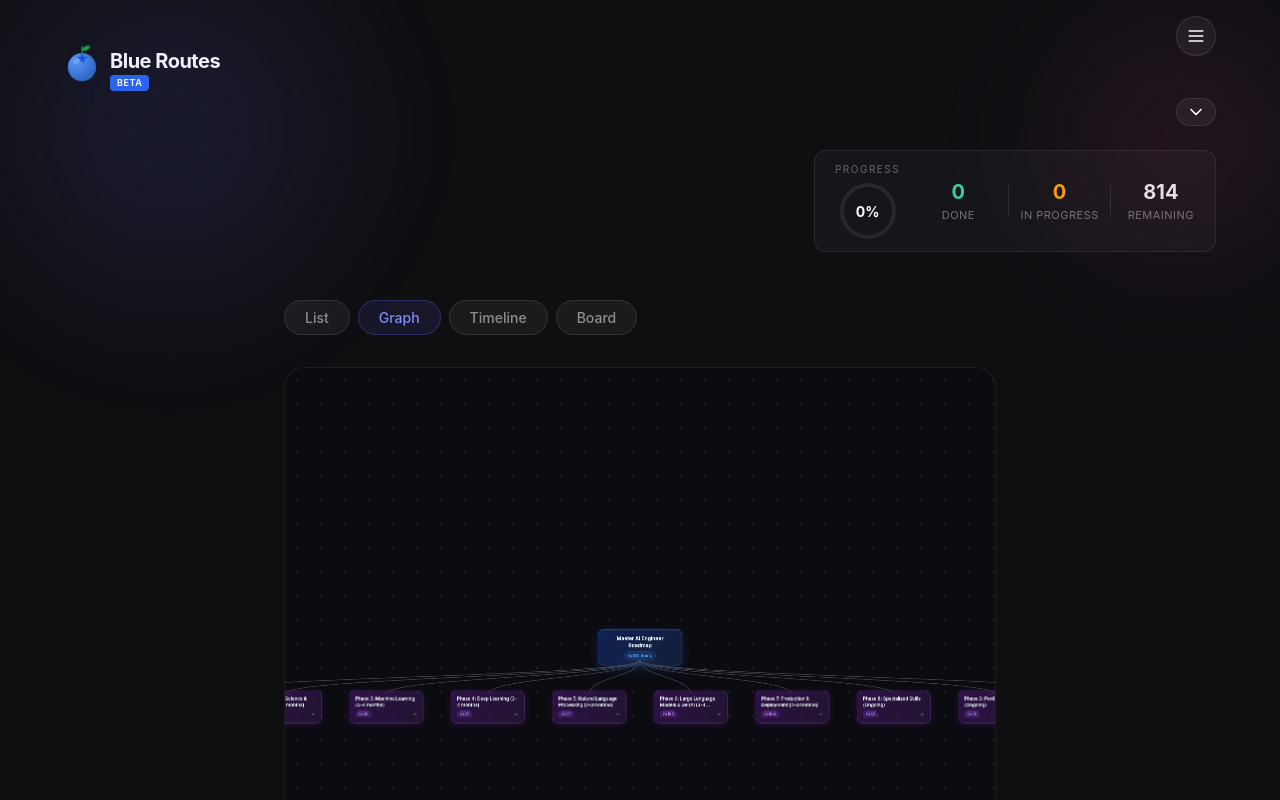
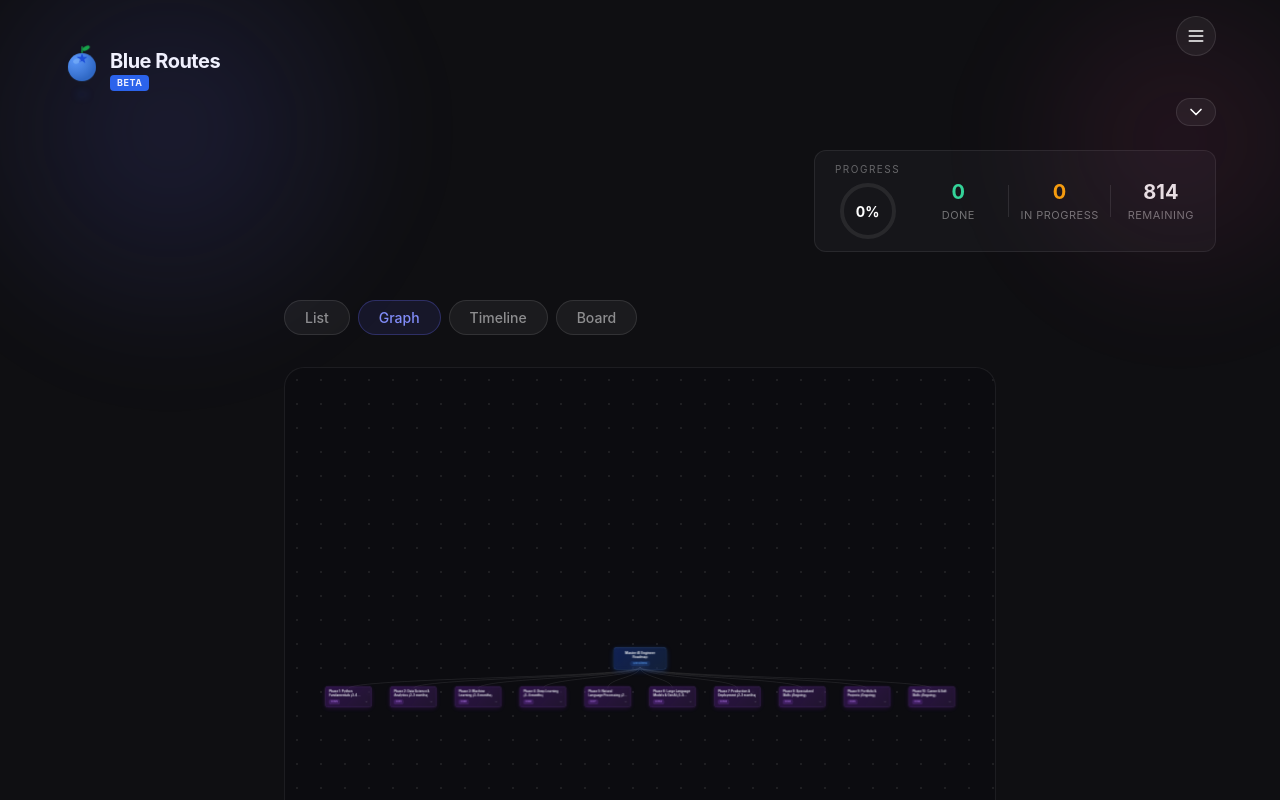
Before and after one commit to mushfiq-faiyaz/RoaFy, a React (Vite) app: page / in a window 1280 px wide. Both pictures are taken after a click on the button "Graph". Shown: the top 800 px of the page. Built offline with nearby package versions, Linux system fonts and the light colour scheme.

Commit message:
someupdate in graph view

```diff
--- a/src/components/GraphView.css
+++ b/src/components/GraphView.css
@@ -102,19 +102,19 @@
 
 /* 1. Root Node */
 .node-root {
-  width: 240px;
+  width: 260px;
   background: linear-gradient(135deg, rgba(29, 78, 216, 0.35) 0%, rgba(59, 130, 246, 0.18) 100%);
   backdrop-filter: blur(12px);
   border: 1.5px solid rgba(96, 165, 250, 0.45);
   border-radius: 16px;
-  padding: 16px 18px;
+  padding: 16px 20px;
   box-shadow: 0 8px 32px rgba(37, 99, 235, 0.25), inset 0 1px 0 rgba(255, 255, 255, 0.15);
   text-align: center;
 }
 
 .node-root-title {
   color: #f8fafc;
-  font-size: 15px;
+  font-size: 16.5px;
   font-weight: 700;
   margin: 0 0 6px 0;
   line-height: 1.35;
@@ -126,24 +126,24 @@
 }
 
 .node-root-progress {
-  font-size: 12px;
+  font-size: 12.5px;
   font-weight: 600;
   color: #60a5fa;
   background: rgba(59, 130, 246, 0.15);
   display: inline-block;
-  padding: 3px 10px;
+  padding: 4px 12px;
   border-radius: 12px;
   border: 1px solid rgba(96, 165, 250, 0.2);
 }
 
 /* 2. Phase Node */
 .node-phase {
-  width: 210px;
+  width: 230px;
   background: linear-gradient(135deg, rgba(126, 34, 206, 0.3) 0%, rgba(168, 85, 247, 0.14) 100%);
   backdrop-filter: blur(10px);
   border: 1.5px solid rgba(192, 132, 252, 0.35);
-  border-radius: 14px;
-  padding: 14px 16px;
+  border-radius: 15px;
+  padding: 14px 18px;
   box-shadow: 0 6px 24px rgba(126, 34, 206, 0.2);
 }
 
@@ -154,10 +154,10 @@
 
 .node-phase-title {
   color: #f1f5f9;
-  font-size: 13.5px;
-  font-weight: 600;
+  font-size: 15.5px;
+  font-weight: 700;
   margin: 0 0 8px 0;
-  line-height: 1.3;
+  line-height: 1.35;
   display: -webkit-box;
   -webkit-line-clamp: 2;
   -webkit-box-orient: vertical;
@@ -171,11 +171,11 @@
 }
 
 .node-phase-badge {
-  font-size: 11.5px;
+  font-size: 12px;
   font-weight: 600;
   color: #c084fc;
   background: rgba(168, 85, 247, 0.16);
-  padding: 2px 8px;
+  padding: 3px 10px;
   border-radius: 10px;
   border: 1px solid rgba(192, 132, 252, 0.25);
 }
@@ -189,12 +189,12 @@
 
 /* 3. Section Node */
 .node-section {
-  width: 170px;
+  width: 195px;
   background: rgba(20, 20, 26, 0.88);
   backdrop-filter: blur(8px);
   border: 1px solid rgba(255, 255, 255, 0.12);
-  border-radius: 12px;
-  padding: 10px 14px;
+  border-radius: 14px;
+  padding: 13px 16px;
   box-shadow: 0 4px 16px rgba(0, 0, 0, 0.4);
 }
 
@@ -205,9 +205,9 @@
 
 .node-section-title {
   color: #cbd5e1;
-  font-size: 12.5px;
-  font-weight: 500;
-  line-height: 1.3;
+  font-size: 14.5px;
+  font-weight: 600;
+  line-height: 1.35;
   display: -webkit-box;
   -webkit-line-clamp: 2;
   -webkit-box-orient: vertical;
@@ -466,63 +466,129 @@
 }
 
 /* ==========================================================================
-   Vivid Theme (roadmap.sh-inspired colorful style)
+   Vivid Theme (macOS-style modern light aesthetic)
    ========================================================================== */
+
+/* Canvas Wrapper in Vivid Mode */
+.graph-view-wrapper.vivid-view {
+  background: #f8fafc;
+  border-color: rgba(0, 0, 0, 0.06);
+  box-shadow: inset 0 0 40px rgba(0, 0, 0, 0.02);
+}
+
+/* Background Grid Pattern in Vivid Mode */
+.vivid-view .graph-bg-grid {
+  background-image: radial-gradient(rgba(15, 23, 42, 0.07) 1.2px, transparent 1.2px);
+  background-size: 24px 24px;
+}
 
 /* Connectors in Vivid Mode */
 .graph-connector-line.is-vivid {
-  stroke: rgba(148, 163, 184, 0.35);
-  stroke-width: 2px;
+  stroke: #94a3b8;
+  stroke-width: 1.75px;
+  opacity: 0.55;
+}
+
+/* Floating Controls Toolbar in Vivid Mode */
+.vivid-view .graph-controls {
+  flex-direction: row;
+  background: rgba(255, 255, 255, 0.9);
+  backdrop-filter: blur(16px);
+  -webkit-backdrop-filter: blur(16px);
+  border: 1px solid rgba(0, 0, 0, 0.08);
+  border-radius: 99px;
+  padding: 4px;
+  gap: 4px;
+  box-shadow: 0 8px 24px rgba(0, 0, 0, 0.08), 0 2px 6px rgba(0, 0, 0, 0.04);
+}
+
+.vivid-view .graph-control-btn {
+  width: 36px;
+  height: 36px;
+  border-radius: 50%;
+  background: transparent;
+  border: none;
+  color: #334155;
+  box-shadow: none;
+  transition: all 0.18s cubic-bezier(0.16, 1, 0.3, 1);
+}
+
+.vivid-view .graph-control-btn:hover {
+  background: rgba(99, 102, 241, 0.12);
+  color: #4f46e5;
+  transform: scale(1.08);
+}
+
+/* Left Accent Bar for Vivid Nodes */
+.node-vivid-accent-bar {
+  position: absolute;
+  top: 0;
+  left: 0;
+  bottom: 0;
+  width: 4.5px;
+  border-top-left-radius: 15px;
+  border-bottom-left-radius: 15px;
 }
 
 /* Root Node in Vivid Mode */
 .node-root.is-vivid {
-  width: 250px;
-  background: #12131a;
-  background-image: linear-gradient(135deg, rgba(129, 140, 248, 0.14) 0%, rgba(18, 19, 26, 0.95) 100%);
-  border: 2.5px solid #818cf8;
+  width: 260px;
+  background: #ffffff;
+  border: 1px solid rgba(0, 0, 0, 0.08);
   border-radius: 16px;
-  padding: 14px 18px;
-  box-shadow: 0 8px 28px rgba(99, 102, 241, 0.25), inset 0 1px 0 rgba(255, 255, 255, 0.1);
+  padding: 16px 20px 16px 24px;
+  box-shadow: 0 6px 20px rgba(0, 0, 0, 0.06), 0 1px 4px rgba(0, 0, 0, 0.03);
+  transition: transform 0.2s cubic-bezier(0.16, 1, 0.3, 1), box-shadow 0.2s ease;
+}
+
+.node-root.is-vivid:hover {
+  box-shadow: 0 10px 28px rgba(0, 0, 0, 0.1), 0 2px 8px rgba(99, 102, 241, 0.12);
+  transform: translate(-50%, -52%) scale(1.02);
 }
 
 .node-root.is-vivid .node-root-title {
-  font-size: 16px;
-  font-weight: 700;
+  font-size: 16.5px;
+  font-weight: 600;
   line-height: 1.35;
-  color: #f8fafc;
+  color: #0f172a;
 }
 
 .node-root.is-vivid .node-root-progress {
-  font-size: 12px;
+  font-size: 12.5px;
   font-weight: 600;
-  color: #a5b4fc;
-  background: rgba(99, 102, 241, 0.16);
-  padding: 3px 12px;
-  border-radius: 12px;
-  border: 1px solid rgba(129, 140, 248, 0.25);
-  margin-top: 2px;
+  color: #4338ca;
+  background: #e0e7ff;
+  padding: 4px 12px;
+  border-radius: 99px;
+  border: none;
+  margin-top: 4px;
 }
 
 /* Phase Node in Vivid Mode */
 .node-phase.is-vivid {
-  width: 215px;
-  border-width: 2.5px;
-  border-style: solid;
+  width: 230px;
+  min-width: 200px;
+  background: #ffffff;
+  border: 1px solid rgba(0, 0, 0, 0.08);
   border-radius: 15px;
-  padding: 13px 16px;
-  box-shadow: 0 6px 20px rgba(0, 0, 0, 0.45);
-  backdrop-filter: blur(10px);
+  padding: 14px 18px 14px 22px;
+  box-shadow: 0 5px 18px rgba(0, 0, 0, 0.06), 0 1px 3px rgba(0, 0, 0, 0.03);
+  transition: transform 0.2s cubic-bezier(0.16, 1, 0.3, 1), box-shadow 0.2s ease;
+}
+
+.node-phase.is-vivid:hover {
+  box-shadow: 0 9px 26px rgba(0, 0, 0, 0.1), 0 2px 6px rgba(0, 0, 0, 0.04);
+  transform: translate(-50%, -52%) scale(1.02);
 }
 
 .node-phase.is-vivid.is-expanded {
-  box-shadow: 0 8px 28px rgba(0, 0, 0, 0.6);
+  box-shadow: 0 6px 20px rgba(0, 0, 0, 0.08);
 }
 
 .node-phase.is-vivid .node-phase-title {
   font-size: 16px;
-  font-weight: 700;
-  color: #ffffff;
+  font-weight: 600;
+  color: #0f172a;
   line-height: 1.35;
   margin-bottom: 10px;
 }
@@ -531,51 +597,90 @@
   font-size: 12px;
   font-weight: 600;
   padding: 3px 10px;
-  border-radius: 10px;
-  border-width: 1px;
-  border-style: solid;
+  border-radius: 99px;
+  border: none;
+}
+
+.node-phase.is-vivid .node-phase-toggle {
+  color: #475569;
 }
 
 /* Section Node in Vivid Mode */
 .node-section.is-vivid {
-  width: 175px;
-  border-width: 2.5px;
-  border-style: solid;
+  width: 195px;
+  min-width: 160px;
+  background: #ffffff;
+  border: 1px solid rgba(0, 0, 0, 0.08);
   border-radius: 15px;
-  padding: 12px 16px;
-  box-shadow: 0 6px 18px rgba(0, 0, 0, 0.45);
-  backdrop-filter: blur(8px);
+  padding: 13px 16px 13px 20px;
+  box-shadow: 0 4px 14px rgba(0, 0, 0, 0.05), 0 1px 3px rgba(0, 0, 0, 0.02);
+  transition: transform 0.2s cubic-bezier(0.16, 1, 0.3, 1), box-shadow 0.2s ease;
+}
+
+.node-section.is-vivid:hover {
+  box-shadow: 0 8px 22px rgba(0, 0, 0, 0.09), 0 2px 6px rgba(0, 0, 0, 0.03);
+  transform: translate(-50%, -52%) scale(1.02);
 }
 
 .node-section.is-vivid .node-section-title {
-  font-size: 15px;
-  font-weight: 700;
-  color: #f1f5f9;
+  font-size: 14.5px;
+  font-weight: 600;
+  color: #1e293b;
   line-height: 1.35;
 }
 
 @media (max-width: 768px) {
-  .node-root.is-vivid {
-    width: 210px;
+  .node-root {
+    width: 230px;
+    padding: 14px 16px;
+  }
+
+  .node-root-title {
+    font-size: 15px;
+  }
+
+  .node-phase {
+    width: 200px;
     padding: 12px 14px;
   }
+
+  .node-phase-title {
+    font-size: 14.5px;
+  }
+
+  .node-section {
+    width: 170px;
+    padding: 11px 13px;
+  }
+
+  .node-section-title {
+    font-size: 13.5px;
+  }
+
+  .node-root.is-vivid {
+    width: 230px;
+    padding: 14px 16px;
+  }
+
   .node-root.is-vivid .node-root-title {
     font-size: 15px;
   }
 
   .node-phase.is-vivid {
-    width: 185px;
-    padding: 11px 13px;
+    width: 200px;
+    padding: 12px 14px;
   }
+
   .node-phase.is-vivid .node-phase-title {
-    font-size: 15px;
+    font-size: 14.5px;
   }
 
   .node-section.is-vivid {
-    width: 155px;
-    padding: 10px 12px;
+    width: 170px;
+    padding: 11px 13px;
   }
+
   .node-section.is-vivid .node-section-title {
-    font-size: 14px;
+    font-size: 13.5px;
   }
 }
--- a/src/components/GraphView.jsx
+++ b/src/components/GraphView.jsx
@@ -3,12 +3,12 @@ import { Plus, Minus, Maximize2, Check, ChevronDown, ChevronUp, ArrowRight, X, G
 import './GraphView.css';
 
 const VIVID_PALETTE = [
-  { border: '#eab308', tintBg: 'rgba(234, 179, 8, 0.09)', textAccent: '#fde047' }, // Yellow
-  { border: '#3b82f6', tintBg: 'rgba(59, 130, 246, 0.09)', textAccent: '#93c5fd' }, // Blue
-  { border: '#f97316', tintBg: 'rgba(249, 115, 22, 0.09)', textAccent: '#fdba74' }, // Orange
-  { border: '#14b8a6', tintBg: 'rgba(20, 184, 166, 0.09)', textAccent: '#5eead4' }, // Teal
-  { border: '#ec4899', tintBg: 'rgba(236, 72, 153, 0.09)', textAccent: '#f472b6' }, // Pink
-  { border: '#a855f7', tintBg: 'rgba(168, 85, 247, 0.09)', textAccent: '#c084fc' }  // Purple
+  { border: '#d97706', borderMuted: '#fcd34d', textAccent: '#b45309', badgeBg: '#fef3c7' }, // Gold/Yellow
+  { border: '#2563eb', borderMuted: '#93c5fd', textAccent: '#1d4ed8', badgeBg: '#dbeafe' }, // Blue
+  { border: '#ea580c', borderMuted: '#fdba74', textAccent: '#c2410c', badgeBg: '#ffedd5' }, // Orange
+  { border: '#0d9488', borderMuted: '#5eead4', textAccent: '#0f766e', badgeBg: '#ccfbf1' }, // Teal
+  { border: '#db2777', borderMuted: '#f472b6', textAccent: '#be185d', badgeBg: '#fce7f3' }, // Pink
+  { border: '#9333ea', borderMuted: '#c084fc', textAccent: '#7e22ce', badgeBg: '#f3e8ff' }  // Purple
 ];
 
 const GraphView = ({ roadmap, progress, onSwitchToList }) => {
@@ -143,19 +143,97 @@ const GraphView = ({ roadmap, progress, onSwitchToList }) => {
       isCompleted: rootTotal > 0 && rootDone === rootTotal
     };
 
-    // Calculate node coordinates (top-down tree layout)
-    const ROOT_Y = 70;
-    const PHASE_Y = 240;
-    const SECTION_Y = 410;
+    const isHorizontal = (roadmap?.graphLayout || 'vertical') === 'horizontal';
 
-    const SEC_SPACING = 210;
-    const PHASE_MIN_WIDTH = 250;
-    const GAP_BETWEEN_PHASES = 40;
-
-    let currentX = 0;
     const positionedPhases = [];
     const positionedSections = [];
     const connectors = [];
+
+    let rootX = 0;
+    let rootY = 0;
+
+    if (isHorizontal) {
+      // Horizontal (left-to-right) layout
+      const ROOT_X = 140;
+      const PHASE_X = 460;
+      const SECTION_X = 760;
+
+      const SEC_SPACING_Y = 130;
+      const PHASE_MIN_HEIGHT = 150;
+      const GAP_BETWEEN_PHASES_Y = 40;
+
+      let currentY = 0;
+
+      phases.forEach((phase) => {
+        let branchHeight = PHASE_MIN_HEIGHT;
+        const secCount = phase.sections.length;
+
+        if (phase.isExpanded && secCount > 0) {
+          branchHeight = Math.max(PHASE_MIN_HEIGHT, secCount * SEC_SPACING_Y);
+        }
+
+        const phaseX = PHASE_X;
+        const phaseY = currentY + branchHeight / 2;
+
+        if (phase.isExpanded && secCount > 0) {
+          phase.sections.forEach((sec, j) => {
+            const secX = SECTION_X;
+            const secY = currentY + (j + 0.5) * (branchHeight / secCount);
+
+            positionedSections.push({
+              ...sec,
+              x: secX,
+              y: secY
+            });
+
+            // Connector between Phase and Section (horizontal)
+            connectors.push({
+              id: `conn-${phase.id}-${sec.id}`,
+              x1: phaseX + 115,
+              y1: phaseY,
+              x2: secX - 97,
+              y2: secY,
+              isHorizontal: true
+            });
+          });
+        }
+
+        positionedPhases.push({
+          ...phase,
+          x: phaseX,
+          y: phaseY
+        });
+
+        currentY += branchHeight + GAP_BETWEEN_PHASES_Y;
+      });
+
+      const totalHeight = Math.max(currentY - GAP_BETWEEN_PHASES_Y, 300);
+      rootX = ROOT_X;
+      rootY = totalHeight / 2;
+
+      // Connectors between Root and each Phase (horizontal)
+      positionedPhases.forEach((phase) => {
+        connectors.push({
+          id: `conn-root-${phase.id}`,
+          x1: rootX + 130,
+          y1: rootY,
+          x2: phase.x - 115,
+          y2: phase.y,
+          isHorizontal: true
+        });
+      });
+
+    } else {
+      // Vertical (top-down) layout
+      const ROOT_Y = 80;
+      const PHASE_Y = 270;
+      const SECTION_Y = 460;
+
+      const SEC_SPACING = 240;
+      const PHASE_MIN_WIDTH = 270;
+      const GAP_BETWEEN_PHASES = 50;
+
+      let currentX = 0;
 
       phases.forEach((phase) => {
         let branchWidth = PHASE_MIN_WIDTH;
@@ -179,13 +257,14 @@ const GraphView = ({ roadmap, progress, onSwitchToList }) => {
               y: secY
             });
 
-          // Connector between Phase and Section
+            // Connector between Phase and Section (vertical)
             connectors.push({
               id: `conn-${phase.id}-${sec.id}`,
               x1: phaseX,
-            y1: phaseY + 36,
+              y1: phaseY + 42,
               x2: secX,
-            y2: secY - 28
+              y2: secY - 32,
+              isHorizontal: false
             });
           });
         }
@@ -200,39 +279,51 @@ const GraphView = ({ roadmap, progress, onSwitchToList }) => {
       });
 
       const totalWidth = Math.max(currentX - GAP_BETWEEN_PHASES, 400);
-    const rootX = totalWidth / 2;
-    const rootY = ROOT_Y;
+      rootX = totalWidth / 2;
+      rootY = ROOT_Y;
 
-    // Connectors between Root and each Phase
+      // Connectors between Root and each Phase (vertical)
       positionedPhases.forEach((phase) => {
         connectors.push({
           id: `conn-root-${phase.id}`,
           x1: rootX,
-        y1: rootY + 36,
+          y1: rootY + 45,
           x2: phase.x,
-        y2: phase.y - 36
+          y2: phase.y - 42,
+          isHorizontal: false
         });
       });
-
-    // Compute bounding box for auto-fitting
-    let maxY = PHASE_Y + 40;
-    if (positionedSections.length > 0) {
-      maxY = SECTION_Y + 40;
     }
 
-    const bounds = {
-      minX: 0,
-      maxX: totalWidth,
-      minY: ROOT_Y - 40,
-      maxY
-    };
+    // Compute exact bounding box from all node card extents
+    let minX = Infinity, maxX = -Infinity, minY = Infinity, maxY = -Infinity;
+
+    const allNodesWithDims = [
+      { x: rootX, y: rootY, w: 260, h: 100 },
+      ...positionedPhases.map(p => ({ x: p.x, y: p.y, w: 230, h: 90 })),
+      ...positionedSections.map(s => ({ x: s.x, y: s.y, w: 195, h: 70 }))
+    ];
+
+    allNodesWithDims.forEach(n => {
+      const left = n.x - n.w / 2;
+      const right = n.x + n.w / 2;
+      const top = n.y - n.h / 2;
+      const bottom = n.y + n.h / 2;
+      if (left < minX) minX = left;
+      if (right > maxX) maxX = right;
+      if (top < minY) minY = top;
+      if (bottom > maxY) maxY = bottom;
+    });
+
+    const bounds = { minX, maxX, minY, maxY };
 
     return {
       rootNode: { ...rootNode, x: rootX, y: rootY },
       phases: positionedPhases,
       sections: positionedSections,
       connectors,
-      bounds
+      bounds,
+      isHorizontal
     };
   }, [roadmap, expandedPhases, getPhaseProgress, getSectionProgress, calculateProgress]);
 
@@ -246,14 +337,14 @@ const GraphView = ({ roadmap, progress, onSwitchToList }) => {
     const paddingX = 40;
     const paddingY = 40;
 
-    const graphWidth = (bounds.maxX - bounds.minX) + 260; // account for node width
-    const graphHeight = (bounds.maxY - bounds.minY) + 120; // account for node height
+    const graphWidth = Math.max(bounds.maxX - bounds.minX, 100);
+    const graphHeight = Math.max(bounds.maxY - bounds.minY, 100);
 
     const scaleX = (containerWidth - paddingX * 2) / graphWidth;
     const scaleY = (containerHeight - paddingY * 2) / graphHeight;
     let targetScale = Math.min(scaleX, scaleY);
 
-    targetScale = Math.max(0.35, Math.min(targetScale, 1.15));
+    targetScale = Math.max(0.15, Math.min(targetScale, 1.15));
 
     const centerX = (bounds.minX + bounds.maxX) / 2;
     const centerY = (bounds.minY + bounds.maxY) / 2;
@@ -455,8 +546,14 @@ const GraphView = ({ roadmap, progress, onSwitchToList }) => {
         {/* SVG Connectors Layer */}
         <svg className="graph-svg-connectors">
           {connectors.map(conn => {
+            let pathData;
+            if (conn.isHorizontal) {
+              const midX = (conn.x1 + conn.x2) / 2;
+              pathData = `M ${conn.x1} ${conn.y1} C ${midX} ${conn.y1}, ${midX} ${conn.y2}, ${conn.x2} ${conn.y2}`;
+            } else {
               const midY = (conn.y1 + conn.y2) / 2;
-            const pathData = `M ${conn.x1} ${conn.y1} C ${conn.x1} ${midY}, ${conn.x2} ${midY}, ${conn.x2} ${conn.y2}`;
+              pathData = `M ${conn.x1} ${conn.y1} C ${conn.x1} ${midY}, ${conn.x2} ${midY}, ${conn.x2} ${conn.y2}`;
+            }
             return (
               <path
                 key={conn.id}
@@ -474,6 +571,7 @@ const GraphView = ({ roadmap, progress, onSwitchToList }) => {
             className={`graph-node node-root ${isVivid ? 'is-vivid' : ''}`}
             style={{ left: `${rootNode.x}px`, top: `${rootNode.y}px` }}
           >
+            {isVivid && <span className="node-vivid-accent-bar" style={{ backgroundColor: '#6366f1' }} />}
             <div className="node-root-content">
               {rootNode.isCompleted && (
                 <div className="node-badge-completed" title="Completed">
@@ -494,15 +592,13 @@ const GraphView = ({ roadmap, progress, onSwitchToList }) => {
               className={`graph-node node-phase ${phase.isExpanded ? 'is-expanded' : ''} ${isVivid ? 'is-vivid' : ''}`}
               style={{
                 left: `${phase.x}px`,
-                top: `${phase.y}px`,
-                ...(isVivid && phase.vividStyle ? {
-                  borderColor: phase.vividStyle.border,
-                  backgroundColor: '#12131a',
-                  backgroundImage: `linear-gradient(135deg, ${phase.vividStyle.tintBg} 0%, rgba(18, 19, 26, 0.95) 100%)`
-                } : {})
+                top: `${phase.y}px`
               }}
               onClick={(e) => handlePhaseTap(phase.id, e)}
             >
+              {isVivid && phase.vividStyle && (
+                <span className="node-vivid-accent-bar" style={{ backgroundColor: phase.vividStyle.border }} />
+              )}
               <div className="node-phase-content">
                 {phase.isCompleted && (
                   <div className="node-badge-completed" title="Completed">
@@ -515,8 +611,7 @@ const GraphView = ({ roadmap, progress, onSwitchToList }) => {
                     className="node-phase-badge"
                     style={isVivid && phase.vividStyle ? {
                       color: phase.vividStyle.textAccent,
-                      borderColor: `${phase.vividStyle.border}44`,
-                      background: `${phase.vividStyle.border}18`
+                      background: phase.vividStyle.badgeBg
                     } : {}}
                   >
                     {phase.done}/{phase.total}
@@ -538,15 +633,13 @@ const GraphView = ({ roadmap, progress, onSwitchToList }) => {
               className={`graph-node node-section ${isVivid ? 'is-vivid' : ''}`}
               style={{
                 left: `${sec.x}px`,
-                top: `${sec.y}px`,
-                ...(isVivid && sec.vividStyle ? {
-                  borderColor: sec.vividStyle.border,
-                  backgroundColor: '#12131a',
-                  backgroundImage: `linear-gradient(135deg, ${sec.vividStyle.tintBg} 0%, rgba(18, 19, 26, 0.95) 100%)`
-                } : {})
+                top: `${sec.y}px`
               }}
               onClick={(e) => handleSectionTap(sec, e)}
             >
+              {isVivid && sec.vividStyle && (
+                <span className="node-vivid-accent-bar" style={{ backgroundColor: sec.vividStyle.borderMuted || sec.vividStyle.border }} />
+              )}
               <div className="node-section-content">
                 {sec.isCompleted && (
                   <div className="node-badge-completed sec-check" title="Completed">
--- a/src/utils/storage.js
+++ b/src/utils/storage.js
@@ -17,7 +17,7 @@ export const getAllRoadmaps = () => {
   const defaultId = 'default-ai-roadmap';
   if (!all[defaultId]) {
     all[defaultId] = {
-      roadmap: { graphTheme: 'classic', ...aiRoadmapData },
+      roadmap: { graphTheme: 'classic', graphLayout: 'vertical', ...aiRoadmapData },
       progress: {}
     };
   }
```
Also changed, not shown: src/App.jsx (+9 -1 lines), src/components/Header.jsx (+20 -1 lines), src/components/ManualBuilder.jsx (+29 -1 lines). Lines whose indentation alone changed are shown as unchanged.
